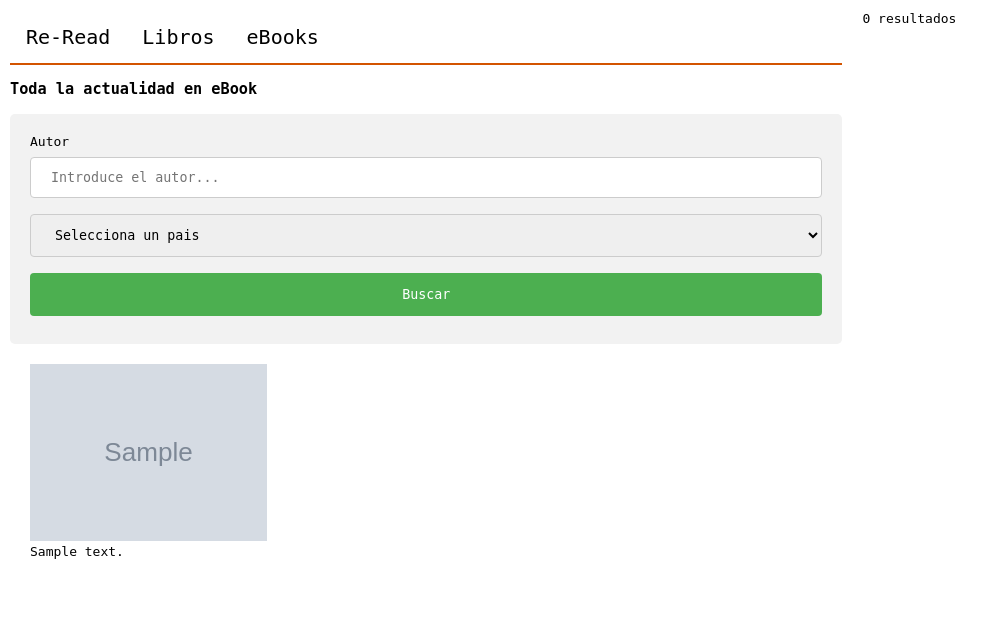
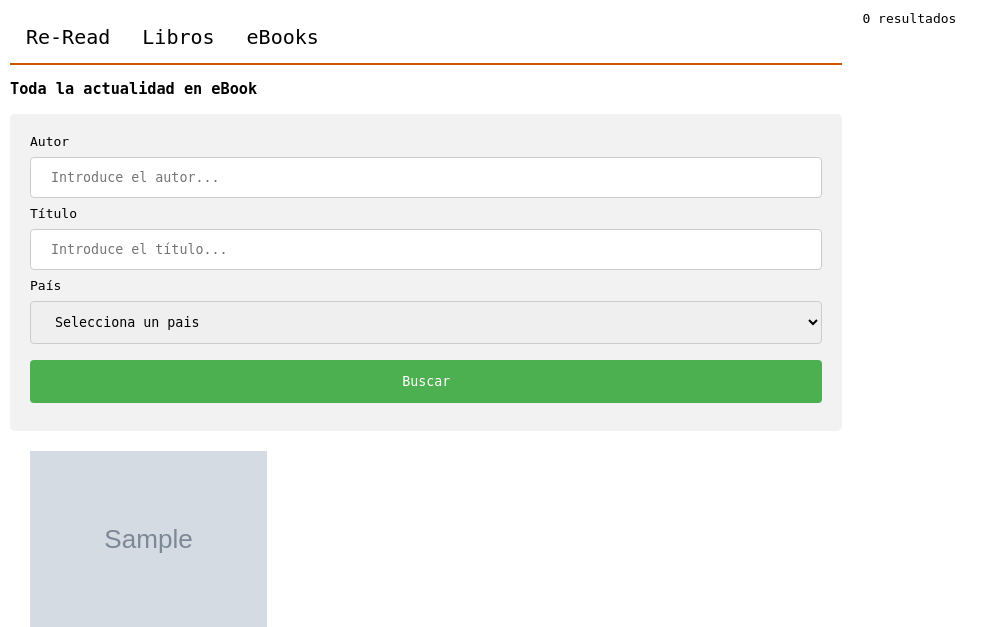
Before and after one commit to carlosmirabal/Re-read-PHP, a PHP site: page /view/ebook.php in a window 1280 px wide. Shown: the part 419-1046 px from the top of the page, without its empty margins (0-1008 px from the left). Before the commit the page ends 978 px from the top, so only its background shows below. Run offline with PHP 8.4, Linux system fonts and the light colour scheme; tables that the repository leaves empty or names only in its code hold one stand-in row (values such as "Sample post"); grey boxes marked "Sample" are stand-in pictures.

Commit message:
Filtro de titulos

```diff
--- a/view/ebook.php
+++ b/view/ebook.php
@@ -31,6 +31,9 @@
       <form action="ebook.php" method="POST">
         <label for="fautor">Autor</label>
         <input type="text" id="fautor" name="fautor" placeholder="Introduce el autor...">
+        <label for="ftitulo">Título</label>
+        <input type="text" id="ftitulo" name="ftitulo" placeholder="Introduce el título...">
+        <label for="country">País</label>
         <select name="country">
         <option value="%">Selecciona un pais</option>
          <!-- <option value="Select School">Select Shool</option> -->
@@ -49,16 +52,26 @@
     <?php
       include '../services/connection.php';
 
-      if(isset($_POST['fautor']) || isset($row['id'])){
+      if(isset($_POST['fautor']) || isset($_POST['ftitulo'])){
         // filtrará los ebooks que se mostraran en la página
         $result1=mysqli_query($conn,"SELECT Books.Description, Books.img, Books.Title From Books INNER JOIN booksauthors ON books.id=booksauthors.BookId
-        INNER JOIN authors ON authors.id=booksauthors.AuthorId WHERE authors.Name LIKE '%{$_POST['fautor']}%' AND authors.country LIKE '{$_POST['country']}'");
+        INNER JOIN authors ON authors.id=booksauthors.AuthorId WHERE authors.Name LIKE '%{$_POST['fautor']}%' AND authors.country LIKE '{$_POST['country']}'AND books.title LIKE '%{$_POST['ftitulo']}%'");
 
       }else {
         // mostrará todos los ebooks de la base de datos
         // 2. Selección y muestra de datos de la base de datos
         $result1=mysqli_query($conn,"SELECT Books.Description, Books.img, Books.Title From Books");
       }
+      // if(isset($_POST['ftitulo'])){
+      //   // filtrará los ebooks que se mostraran en la página
+      //   $result1=mysqli_query($conn,"SELECT Books.Description, Books.img, Books.Title From Books INNER JOIN booksauthors ON books.id=booksauthors.BookId
+      //   INNER JOIN authors ON authors.id=booksauthors.AuthorId WHERE authors.Name LIKE '%{$_POST['fautor']}%' AND authors.country LIKE '{$_POST['country']}'AND books.title LIKE '%{$_POST['ftitulo']}%'");
+
+      // }else {
+      //   // mostrará todos los ebooks de la base de datos
+      //   // 2. Selección y muestra de datos de la base de datos
+      //   $result1=mysqli_query($conn,"SELECT Books.Description, Books.img, Books.Title From Books");
+      // }
 
       if (!empty($result1) && mysqli_num_rows($result1) > 0) {
         // datos de salida de cada fila (fila=row)
```
